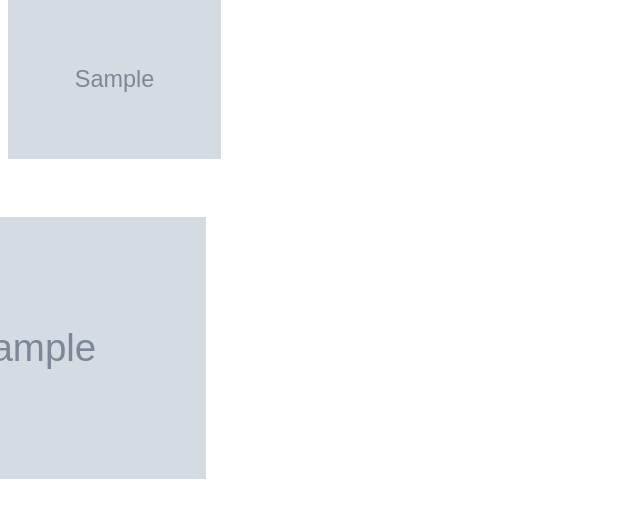
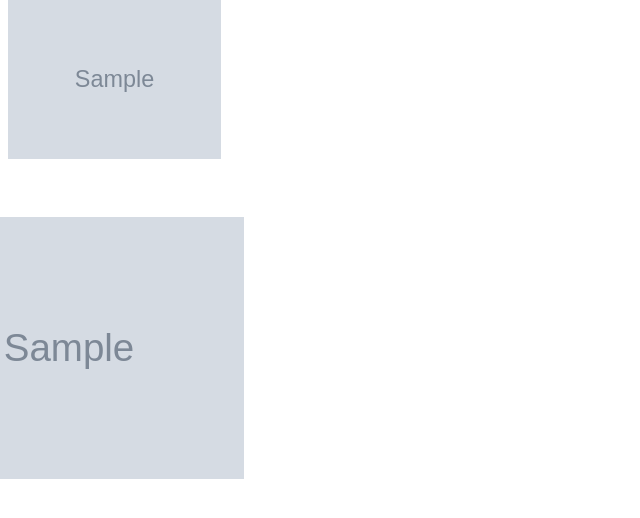
Before and after one commit to GaboxFH/cis4930-carfinder, a Django app: template finder/templates/result.html in a window 1280 px wide. Shown: the part 115-633 px from the top of the page, without its empty margins (0-640 px from the left). Run offline with Django 3.2, Linux system fonts and the light colour scheme; the template is opened without the code that fills it: most values are stand-ins (such as "Sample title", 1, 10 or a date in 2020); grey boxes marked "Sample" are stand-in pictures.

Commit message:
Update style.css

```diff
--- a/finder/static/css/style.css
+++ b/finder/static/css/style.css
@@ -19,7 +19,7 @@
     display: flex;
     max-width: 350px;
     position: relative;
-    margin-left: -20%;
+    margin-left: -15%;
 }
 
 .plot_div{
```
